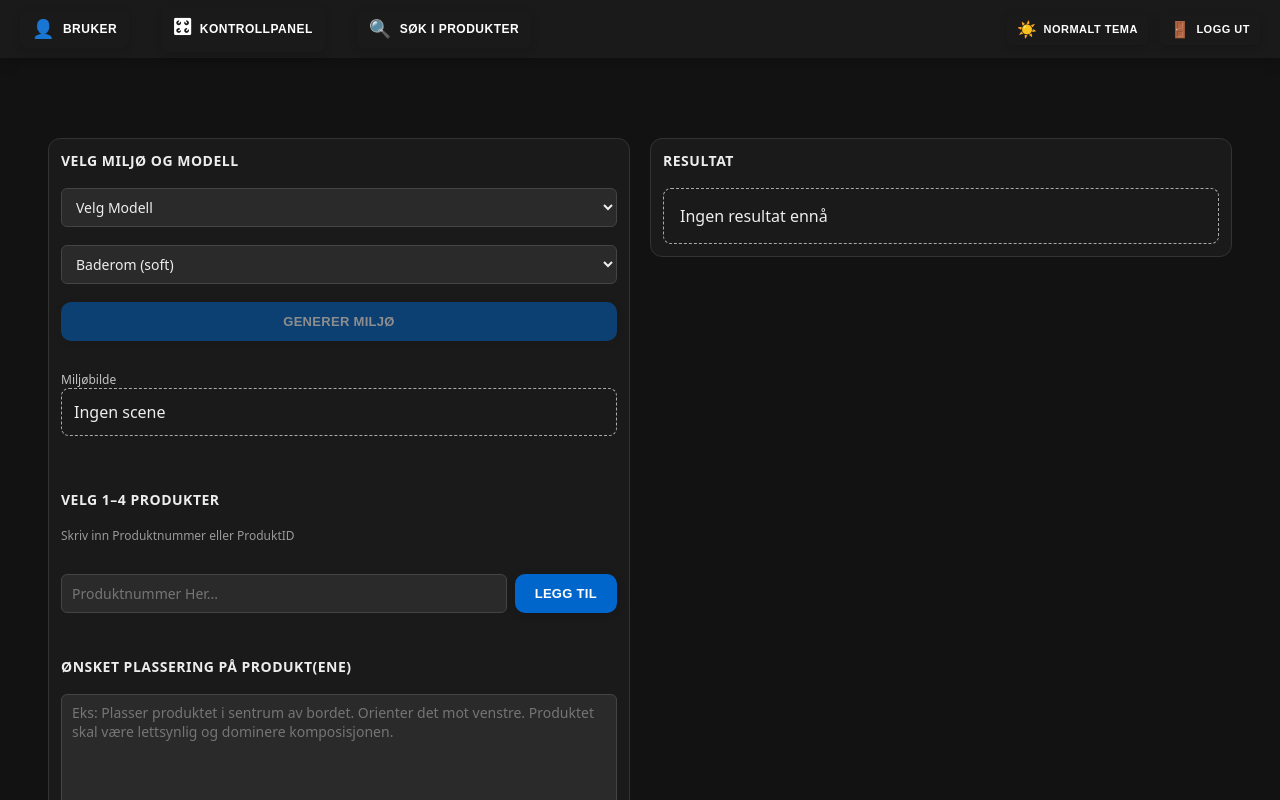
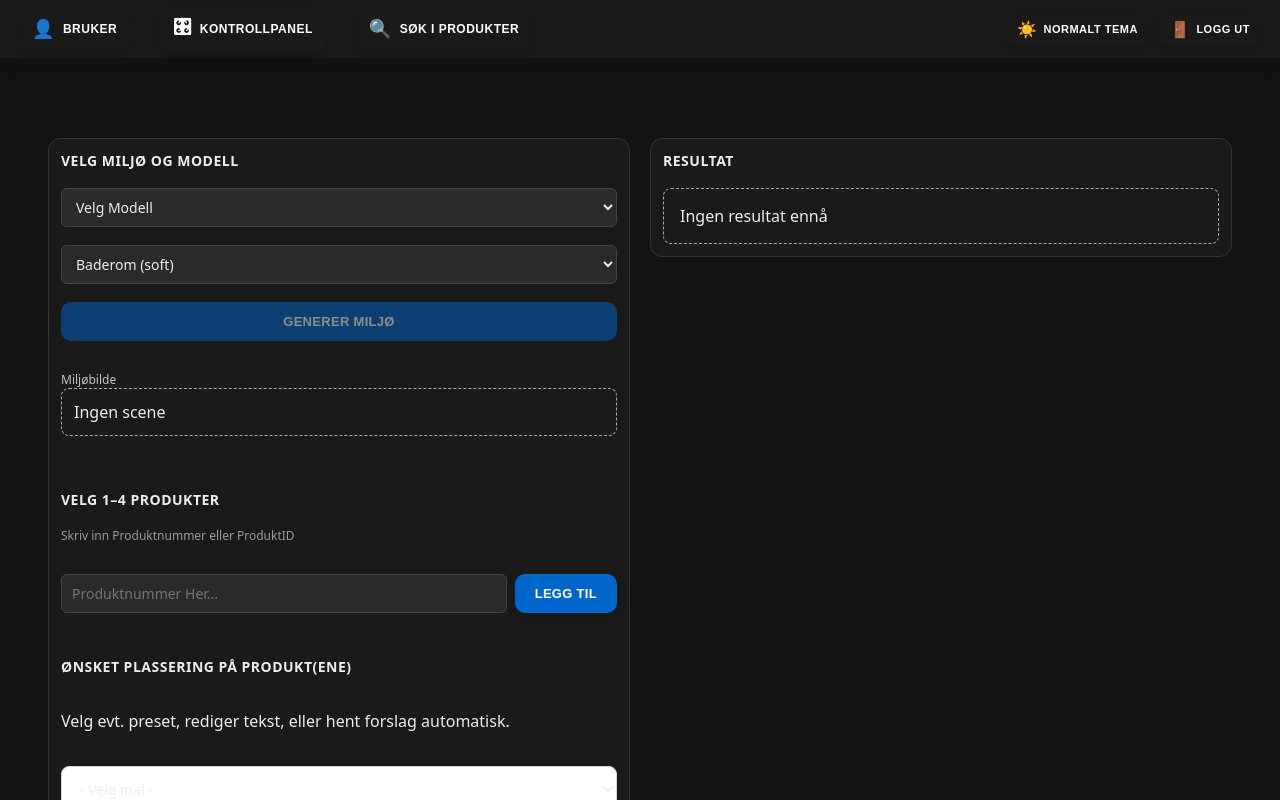
Before and after one commit to johannesolin/BachelorgruppeB26-IKT37, a Next.js app in the folder my-app/: page / in a window 1280 px wide. Shown: the top 800 px of the page. Built offline with nearby package versions, Linux system fonts and the light colour scheme.

Commit message:
- startet oppkobling mot gpt54 for plassering

```diff
--- a/my-app/app/page.tsx
+++ b/my-app/app/page.tsx
@@ -6,12 +6,13 @@ import styles from "./page.module.css";
 import { getStoredTheme, saveTheme } from "../lib/theme";
 import { Product } from "@/db/types";
 import { templatesArray } from "@/templates/templates";
-import { Template } from "@/templates/types";
+import { PlacementPreset, Template } from "@/templates/types";
 import { EnvironmentCard } from "@/components/EnvironmentCard";
 import { ResultsCard } from "@/components/ResultsCard";
 import { ProductCard } from "@/components/ProductCard";
 import { PlacementCard } from "@/components/PlacementCard";
 import { SelectproductByIdCard } from "@/components/SelectProductByIdCard";
+import { PLACMENT_PRESET } from "@/templates/templatesPlacmentPreset";
 
 /*
  * Hjelpefunksjon som konverterer en ukjent feil til en lesbar feilmelding.
@@ -67,8 +68,9 @@ export default function Page() {
   const [sceneTemplate, setSceneTemplate] = useState<Template | null>(null);
 
   // State for lastetilstander og feilmeldinger
-  const [busyScene, setBusyScene] = useState(false);
+  const [busyScene, setBusyScene] = useState<boolean>(false);
   const [busyGen, setBusyGen] = useState(false);
+  const [busyPlacement, setBusyPlacement] = useState<boolean>(false);
   const [err, setErr] = useState<string>("");
 
   // State for scenefiksing (scene refinement)
@@ -80,6 +82,8 @@ export default function Page() {
 
   // State for plasseringsinstruksjoner
   const [placementPrompt, setPlacementPrompt] = useState<string>("");
+  const [selectedPlacementPreset, setSelectedPlacementPreset] = useState<string>("");
+  const [placementPresets, setPlacementPresets] = useState<PlacementPreset[]>(PLACMENT_PRESET);
 
   // State for generering av resultater
   const [variants, setVariants] = useState<number>(1);
@@ -219,6 +223,15 @@ export default function Page() {
     }
     setBusyGen(false);
   }
+  /*
+  * Funksjon for å hente forslag til produkt plasering fra GPT 5.4
+  */
+
+  function getPlacementSuggestion(){
+    setBusyPlacement(true);
+    console.log("test");
+    setBusyPlacement(false);
+  }
 
   /*
   * Funksjon for oppdatering variabel for valgt bilde ved forespørsel til modeller.
@@ -333,7 +346,7 @@ export default function Page() {
             }`}
           >
             <EnvironmentCard templateId={templateId} setTemplateId={setTemplateId} templates={templates} generateScene={generateScene}
-              darkMode={darkMode} sceneUrl={sceneUrl} busyScene={busyScene} busyGen={busyGen} sceneFixPrompt={sceneFixPrompt} setSceneFixPrompt={setSceneFixPrompt}
+              darkMode={darkMode} sceneUrl={sceneUrl} busyGen={busyGen} busyScene={busyScene} busyPlacement={busyPlacement} sceneFixPrompt={sceneFixPrompt} setSceneFixPrompt={setSceneFixPrompt}
               refineScene={refineScene} selectedModel={selectedModel} setSelectedModel={setSelectedModel}/>
             <h2>
               Velg 1–4 produkter
@@ -361,7 +374,7 @@ export default function Page() {
               </div>
             )}
             {/* Plassering av produkter i miljøbilde */}
-            <PlacementCard placementPrompt={placementPrompt} setPlacementPrompt={setPlacementPrompt} darkMode={darkMode} variants={variants} setVariants={setVariants} placeProductsInScene={placeProductsInScene} busyGen={busyGen} busyScene={busyScene}/>
+            <PlacementCard getPlacementSuggestion={getPlacementSuggestion} selectedPlacementPreset={selectedPlacementPreset} setSelectedPlacementPreset={setSelectedPlacementPreset} placementPresets={placementPresets} placementPrompt={placementPrompt} setPlacementPrompt={setPlacementPrompt} darkMode={darkMode} variants={variants} setVariants={setVariants} placeProductsInScene={placeProductsInScene} busyGen={busyGen} busyPlacement={busyPlacement} busyScene={busyScene}/>
             {err && <div className={styles.errorMessage}>{err}</div>}
           </section>
           <ResultsCard darkMode={darkMode} resultDataUrls={resultDataUrls} selectedVariant={selectedVariant} setSelectedVariant={setSelectedVariant}/>
--- a/my-app/components/EnvironmentCard.tsx
+++ b/my-app/components/EnvironmentCard.tsx
@@ -13,7 +13,7 @@ export const EnvironmentCard = ( props: EnvironmentCardProps ) => {
               value={props.selectedModel}
               onChange={(e) => props.setSelectedModel(e.target.value)}
               className={`${styles.select} ${props.darkMode ? styles.dark : styles.light}`}
-              disabled={props.busyGen || props.busyScene}
+              disabled={props.busyGen}
             >
               <option value="" disabled selected hidden>Velg Modell</option>
               <option value="gpt-image-1.5" key="gpt-image-1.5">GPT-Image-1.5</option>
@@ -23,7 +23,7 @@ export const EnvironmentCard = ( props: EnvironmentCardProps ) => {
               value={props.templateId}
               onChange={(e) => props.setTemplateId(e.target.value)}
               className={`${styles.select} ${props.darkMode ? styles.dark : styles.light}`}
-              disabled={props.busyGen || props.busyScene}
+              disabled={props.busyGen}
             >
               {props.templates.map((t) => (
                 <option key={t.id} value={t.id}>
@@ -31,10 +31,10 @@ export const EnvironmentCard = ( props: EnvironmentCardProps ) => {
                 </option>
               ))}
             </select>
-            <button onClick={props.generateScene} disabled={props.busyScene || props.busyGen || props.selectedModel === ""}>{props.sceneUrl === "" ? "Generer Miljø" : "Regenerer Miljø" }</button>
+            <button onClick={props.generateScene} disabled={props.busyGen || props.busyScene || props.busyPlacement || props.selectedModel === ""}>{props.busyScene ? "Genererer Miljø" : props.sceneUrl === "" ? "Generer Miljø" : "Regenerer Miljø" }</button>
             <div className={styles.sceneContainer}>
               <div className={styles.sceneLabel}>Miljøbilde</div>
-              {props.busyScene ? (
+              {props.busyGen ? (
                 <div className={styles.sceneBusyLoader}>
                   Laster/genererer...
                 </div>
@@ -59,9 +59,7 @@ export const EnvironmentCard = ( props: EnvironmentCardProps ) => {
                     />
                     <button
                         onClick={props.refineScene}
-                        disabled={
-                        props.busyScene || props.busyGen || !props.sceneFixPrompt.trim()
-                        }
+                        disabled={props.busyGen || !props.sceneFixPrompt.trim()}
                         className={styles.button}
                     >
                         Fiks scene
--- a/my-app/components/PlacementCard.tsx
+++ b/my-app/components/PlacementCard.tsx
@@ -1,7 +1,13 @@
+import { PlacementPreset } from "@/templates/types";
 import styles from "../app/page.module.css";
 import { PlacementCardProps } from "./types";
 
 export function PlacementCard( props: PlacementCardProps ){
+  function changePlacementPreset( id: string ){
+     const temp = props.placementPresets.find(temp => temp.id === id) as PlacementPreset;
+     props.setSelectedPlacementPreset(id);
+     props.setPlacementPrompt(id === "" ? "" : temp.text);
+  }
     return (
         <>
         <h2
@@ -11,6 +17,13 @@ export function PlacementCard( props: PlacementCardProps ){
             >
               ØNSKET PLASSERING PÅ PRODUKT(ENE)
             </h2>
+            <p>Velg evt. preset, rediger tekst, eller hent forslag automatisk.</p>
+            <select value={props.selectedPlacementPreset} onChange={e => changePlacementPreset(e.target.value)}>
+              <option value="">- Velg mal -</option>
+              {props.placementPresets?.map((placement) => (
+                <option key={placement.id} value={placement.id}>{placement.label}</option>
+              ))}
+            </select>
             <textarea
               value={props.placementPrompt}
               onChange={(e) => props.setPlacementPrompt(e.target.value)}
@@ -18,7 +31,7 @@ export function PlacementCard( props: PlacementCardProps ){
               placeholder="Eks: Plasser produktet i sentrum av bordet. Orienter det mot venstre. Produktet skal være lettsynlig og dominere komposisjonen."
               className={`${styles.textarea} ${props.darkMode ? styles.dark : styles.light}`}
             />
-
+            <button onClick={props.getPlacementSuggestion} disabled={props.busyGen || props.busyScene || props.busyPlacement || props.placementPrompt.length === 0}>{props.busyPlacement ? "Henter forslag fra språkmodell..." : "Få forslag fra språkmodell (GPT 5.4)"}</button>
             <div className={styles.variantsContainer}>
               <label className={styles.flex1}>
                 <div className={styles.variantsLabel}>Varianter</div>
@@ -36,7 +49,7 @@ export function PlacementCard( props: PlacementCardProps ){
               </label>
               <button
                 onClick={props.placeProductsInScene}
-                disabled={props.busyGen || props.busyScene || props.placementPrompt.length === 0}
+                disabled={props.busyGen || props.busyScene || props.busyPlacement || props.placementPrompt.length === 0}
                 className={`${styles.button} ${styles.flex1} ${styles.flexEnd}`}
               >
                 {props.busyGen ? "Genererer..." : "Generer"}
--- /dev/null
+++ b/my-app/templates/templatesPlacmentPreset.ts
@@ -0,0 +1,51 @@
+import { PlacementPreset } from "./types";
+
+export const PLACMENT_PRESET: PlacementPreset[] = [
+    {
+    id: "hage",
+    label: "Hage / uteplass",
+    text: [
+      "Sett hovedproduktet på den åpne flaten i forgrunnen eller mellomgrunnen (plen, terrasse, belegg) der det allerede er ledig plass i bildet.",
+      "Velg størrelse ut fra hus, rekkverk, potter eller annen synlig referanse i bildet, slik at produktet passer perspektivet mot huset og horisonten.",
+      "La produktet ha kontakt med underlaget og en diskret skygge der det står. Ikke beskriv endringer i himmel, fjell, hus eller annen bakgrunn – bare hvor produktet skal stå og omtrent hvor stort.",
+    ].join("\n\n"),
+  },
+  {
+    id: "stue",
+    label: "Stue / oppholdsrom",
+    text: [
+      "Sett hovedproduktet på gulv eller annen tydelig flate (teppe, gulv, lav bordplate) som allerede synes i bildet.",
+      "Velg størrelse ut fra møbler, listverk eller døråpning i bildet, i tråd med rommets perspektiv.",
+      "La skygge følge lyset som allerede er i rommet. Ikke be om nye møbler, nye vegger eller annen omrokering – bare plassering og størrelse på produktet.",
+    ].join("\n\n"),
+  },
+  {
+    id: "kjokken",
+    label: "Kjøkken",
+    text: [
+      "Sett produktene på benkeplate eller øy som allerede synes, med naturlig kontaktflate mot platen.",
+      "Skala for krus, tallerken og lignende skal være vanlig serveringsstørrelse – ikke større enn at et krus typisk er lavere enn blandebatteriet, og en tallerken omtrent som én synlig flis i bredden eller tydelig mindre enn halvparten av benkefeltet foran kranen.",
+      "Ankre eksplisitt mot noe i bildet: blandebatteriets høyde, flisstørrelse, benkebredde eller avstand kran–kant.",
+      "Ikke endre kjøkkeninnredning eller vinduer – kun plassering og realistisk størrelse på produktene.",
+    ].join("\n\n"),
+  },
+  {
+    id: "generell",
+    label: "Generell (nøytral)",
+    text: [
+      "Sett hovedproduktet på den mest naturlige horisontale flaten i bildet der det er plass uten å skjule viktige motiver.",
+      "Velg størrelse ut fra synlige ting i miljøbildet (møbler, dører, gulv, vegger) slik at volum og perspektiv blir troverdige.",
+      "Beskriv kun plassering og størrelse for produktet – ikke nye elementer i scenen eller generelle endringer av miljøet.",
+    ].join("\n\n"),
+  },
+  {
+    id: "ute_stort",
+    label: "Store utendørs (trampolin m.m.)",
+    text: [
+      "Plasser produktet sentralt på plenen i forgrunnen/mellomgrunnen med fot på gresset og naturlig skygge mot bakken.",
+      "Skala som voksen hageutstyr, ikke miniatyr: typisk rund trampolin har hoppeflate omtrent 3 m i diameter (tilpass hvis produktet ser annerledes ut på referansebildet). Sikkerhetsnett og stolper skal være tydelig høyere enn en stående person – gjerne at nett/stolpetopp ligger i samme høydeområde som underkant eller midtre del av husets vinduer i bildet, justert etter perspektiv.",
+      "Sammenlign bredden med synlige ting: for eksempel omtrent så bred som utesofaen er lang, eller at hele produktet spenner over en tilsvarende bredde som terrassehellen ved huset.",
+      "Ikke endre hus, fjell, himmel eller øvrig plen – kun innsetting av produktet med korrekt volum.",
+    ].join("\n\n"),
+  },
+]
```
Also changed, not shown: my-app/components/types.ts (+8 -2 lines), my-app/templates/types.ts (+8 -3 lines).
